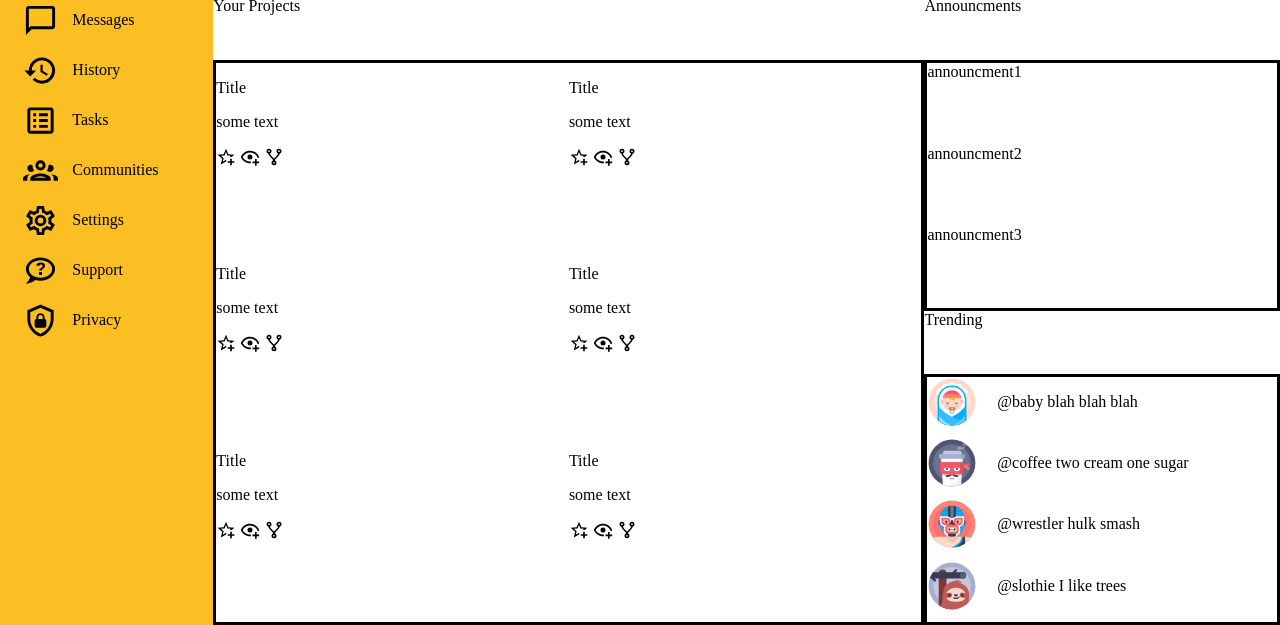
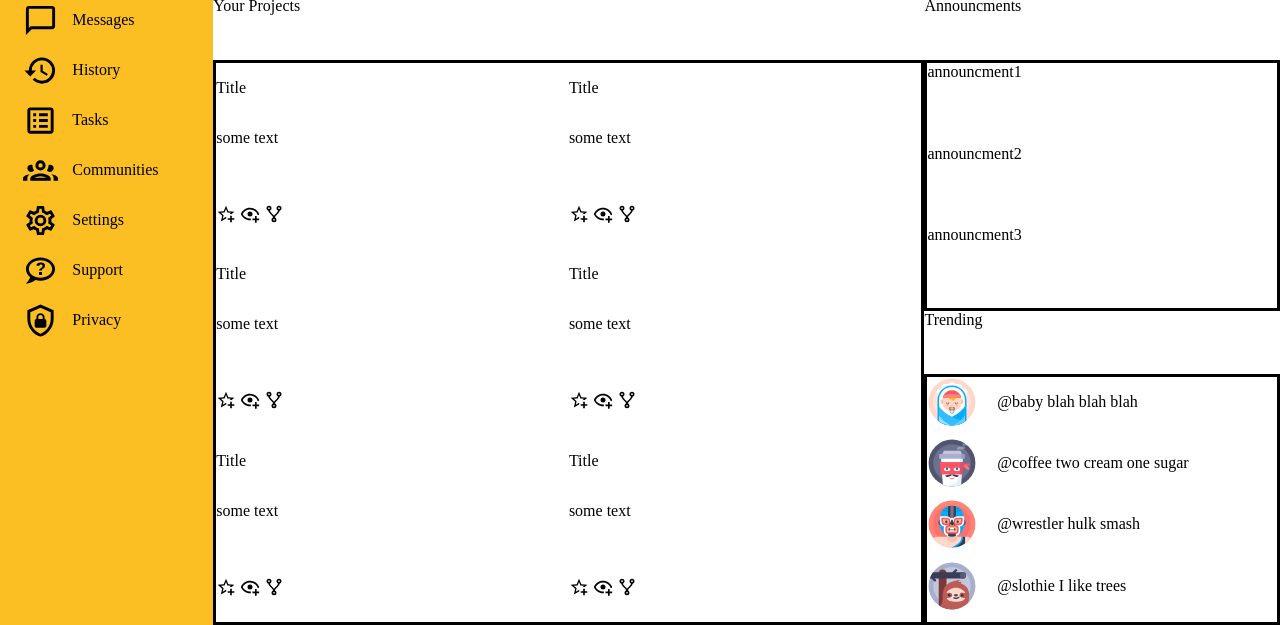
Before and after one commit to dfish88/Dashboard, a plain HTML site: page index.html in a window 1280 px wide. Shown: the part 175-800 px from the top of the page. Drawn offline with Linux system fonts and the light colour scheme.

Commit message:
Space project card icons and text with grid

```diff
--- a/style.css
+++ b/style.css
@@ -159,7 +159,12 @@ button{
     border-style: solid;
 }
 
-.projects img{
+.card{
+    display:grid;
+    grid-template-rows: 0.5fr 1fr 0.5fr;
+}
+
+.card img{
     width: 20px;
     height: 20px;
 }
```
